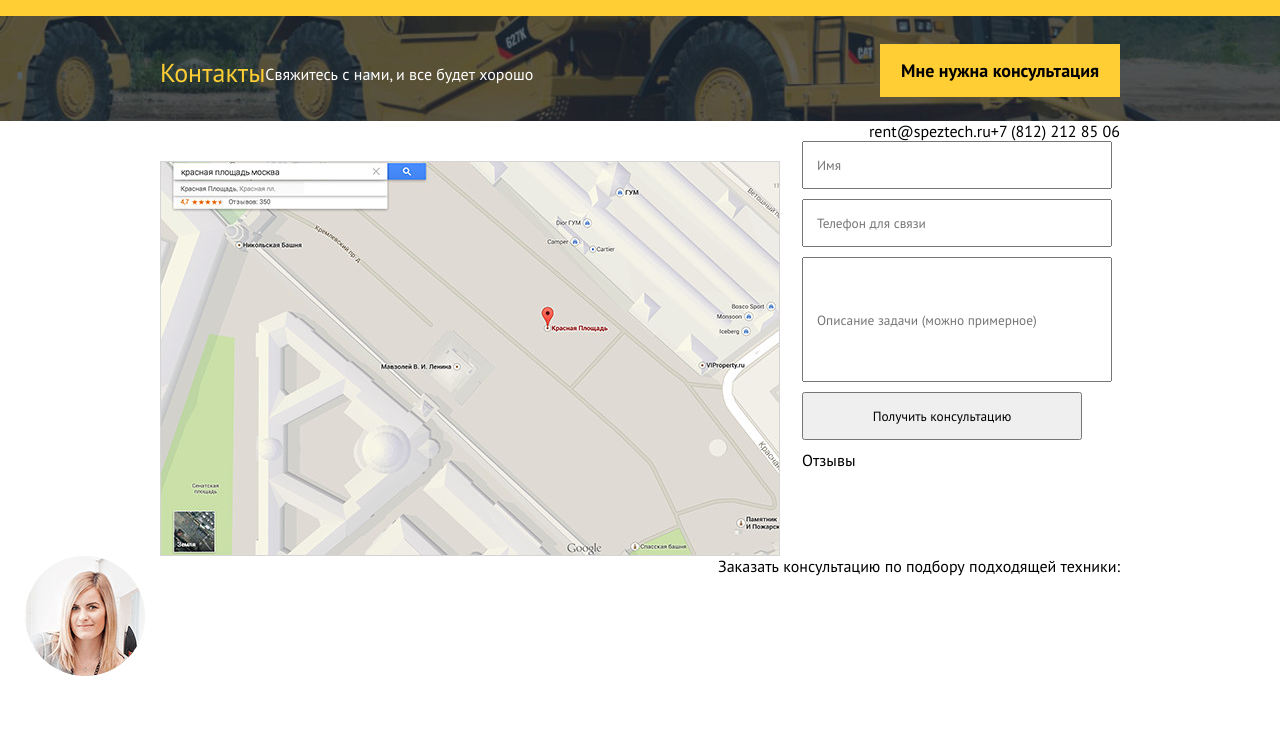
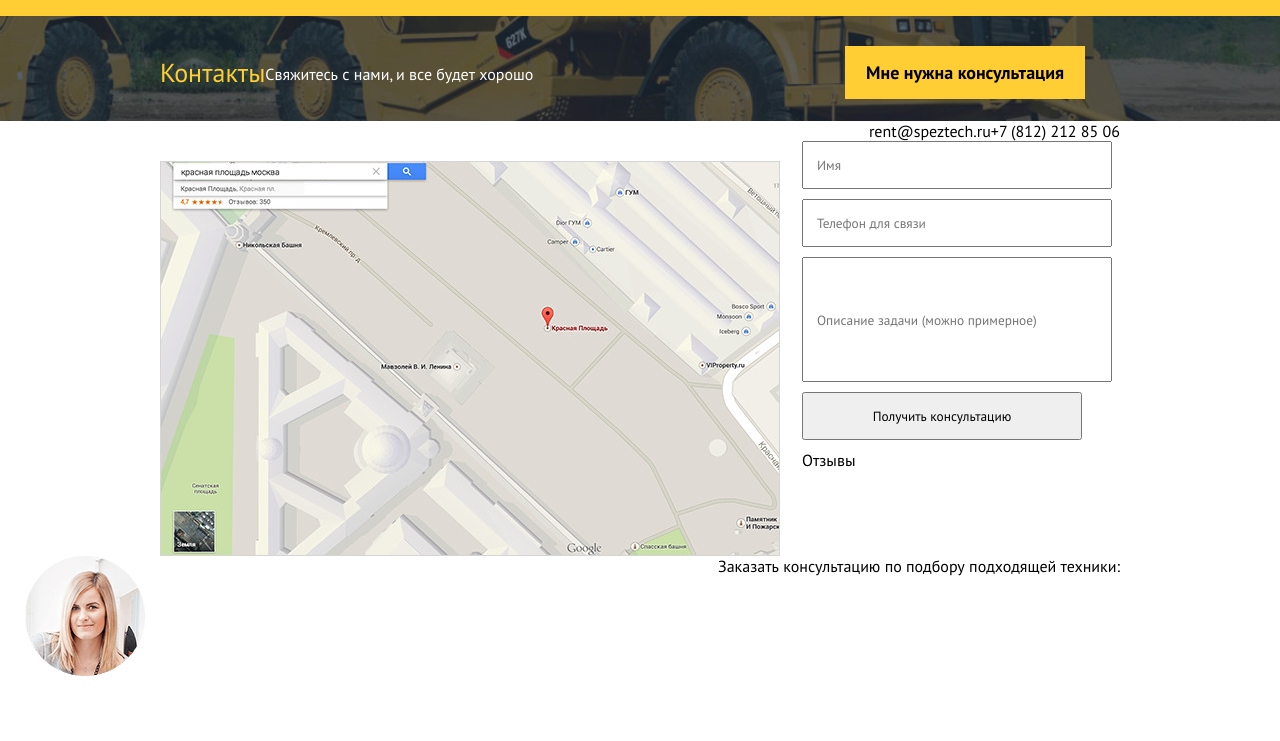
Before and after one commit to Alinamur/sp24_NovikovaA, a plain HTML site: page contacts.html in a window 1280 px wide. Shown: the part 59-800 px from the top of the page. Drawn offline with Linux system fonts and the light colour scheme.

Commit message:
subheader

```diff
--- a/contacts.html
+++ b/contacts.html
@@ -31,7 +31,7 @@
 			<div class="container">
 				<p class="subheader_contacts__title left">Контакты</p>
 				<p class="subheader_contacts__text">Свяжитесь с нами, и все будет хорошо</p>
-				<a href="" class="nav-call right">Мне нужна консультация</a>
+				<a href="" class="nav-call">Мне нужна консультация</a>
 			</div>
 		</div>
 		<div class="location">
--- a/css/style.css
+++ b/css/style.css
@@ -532,6 +532,7 @@ background-repeat: repeat-x;
 
 
 .subheader_contacts{
+	position: relative;
 	height: 105px;
 	background-image: url(../img/subheader_contacts.jpg);
 	background-position: center;
@@ -553,13 +554,16 @@ background-repeat: repeat-x;
 	font-size: 16px;
 }
 .nav-call{
+	position: absolute;
+	content: "";
+	top: 30px;
+	right: 195px;
 	text-decoration: none;
 	font-weight: bold;
 	font-size: 18px;
 	color: #000;
 	background-color: #ffcd34;
 	padding: 15px 21px;
-	margin-top: -40px;
 }
 
 .location{
```
